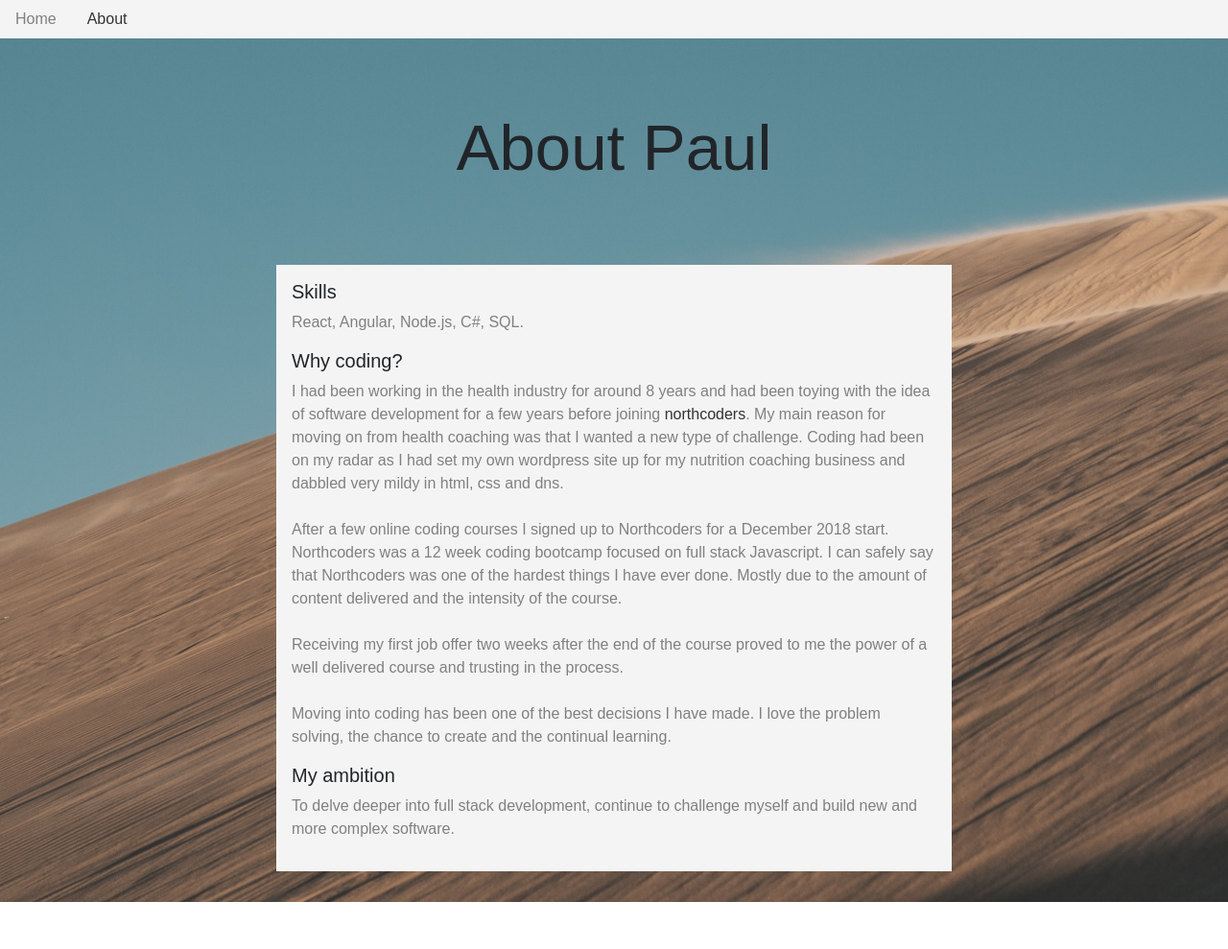
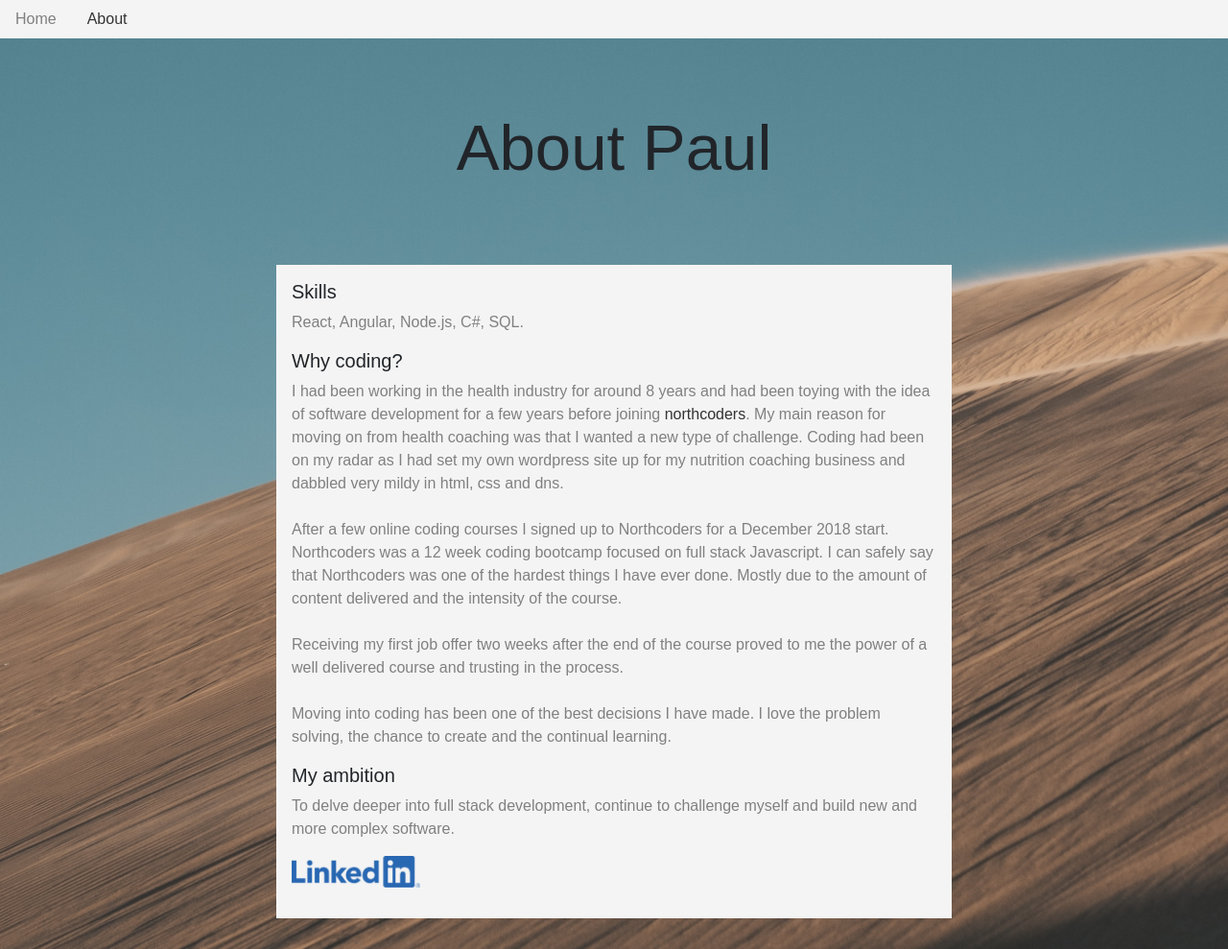
Before and after one commit to paulbobrayner/paulbobrayner.github.io, a plain HTML site: page about.html in a window 1280 px wide. Shown: the whole page at 96% size. Before the commit the page ends 940 px from the top, so only its background shows below. Drawn offline with nearby package versions, Linux system fonts and the light colour scheme; a web font is replaced by a local one.

Commit message:
added linked in logo and link

```diff
--- a/about.html
+++ b/about.html
@@ -52,6 +52,9 @@
         <h5>My ambition</h5>
         <p>To delve deeper into full stack development, continue to challenge myself and build new and more complex software.</p>
       </p>
+      <a href="https://www.linkedin.com/in/paul-rayner-56980b36/"
+      ><img src="./images/LI-Logo.png" class="linkedIn" alt="..."
+    /></a>
     </div>
   </body>
 </html>
--- a/style.css
+++ b/style.css
@@ -86,3 +86,12 @@
   width: 25%;
   padding: 0.5em 0 0.7em 0;
 }
+
+/******* ABOUT *******/
+
+.linkedIn {
+  width: 20%;
+  height: auto;
+  /* background-color: pink; */
+  margin-bottom: 1em;
+}
```
Also changed, not shown: images/LI-Logo.png (added), images/pexels-photo-92733-min.jpg (deleted), 1 other file.
